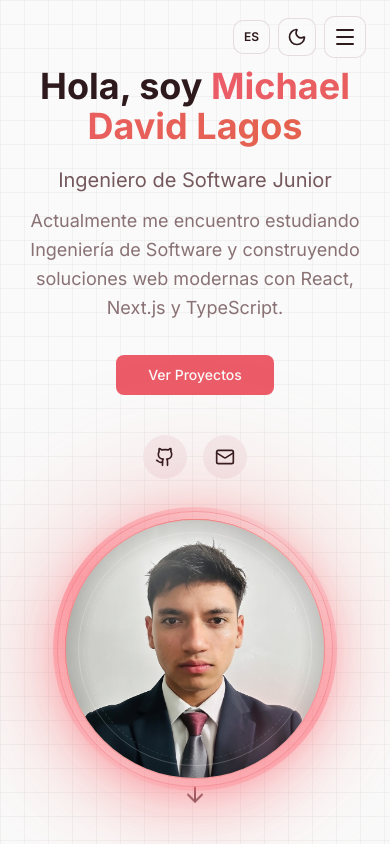
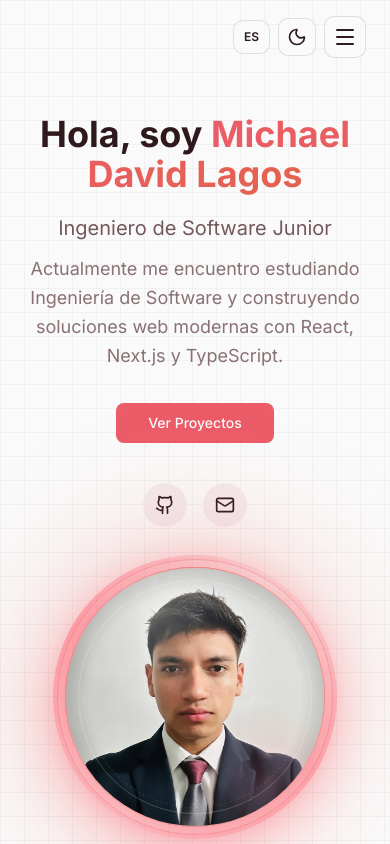
Before and after one commit to miikeepp/Portafolio-prueba-, a Next.js app: page / in a window 390 px wide. Shown: the top 844 px of the page. Built offline with nearby package versions, Linux system fonts and the light colour scheme.

Commit message:
Ajustar espacio del hero en movil

```diff
--- a/components/hero.tsx
+++ b/components/hero.tsx
@@ -11,7 +11,7 @@ export function Hero() {
   return (
     <section
       id="inicio"
-      className="min-h-screen relative overflow-hidden flex items-center"
+      className="min-h-screen relative overflow-hidden flex items-center pt-24 sm:pt-28 lg:pt-0"
     >
       <div className="w-full px-6 md:px-10 xl:px-16 2xl:px-24 relative z-10">
         <div className="max-w-6xl mx-auto grid lg:grid-cols-2 gap-10 items-center">
```
